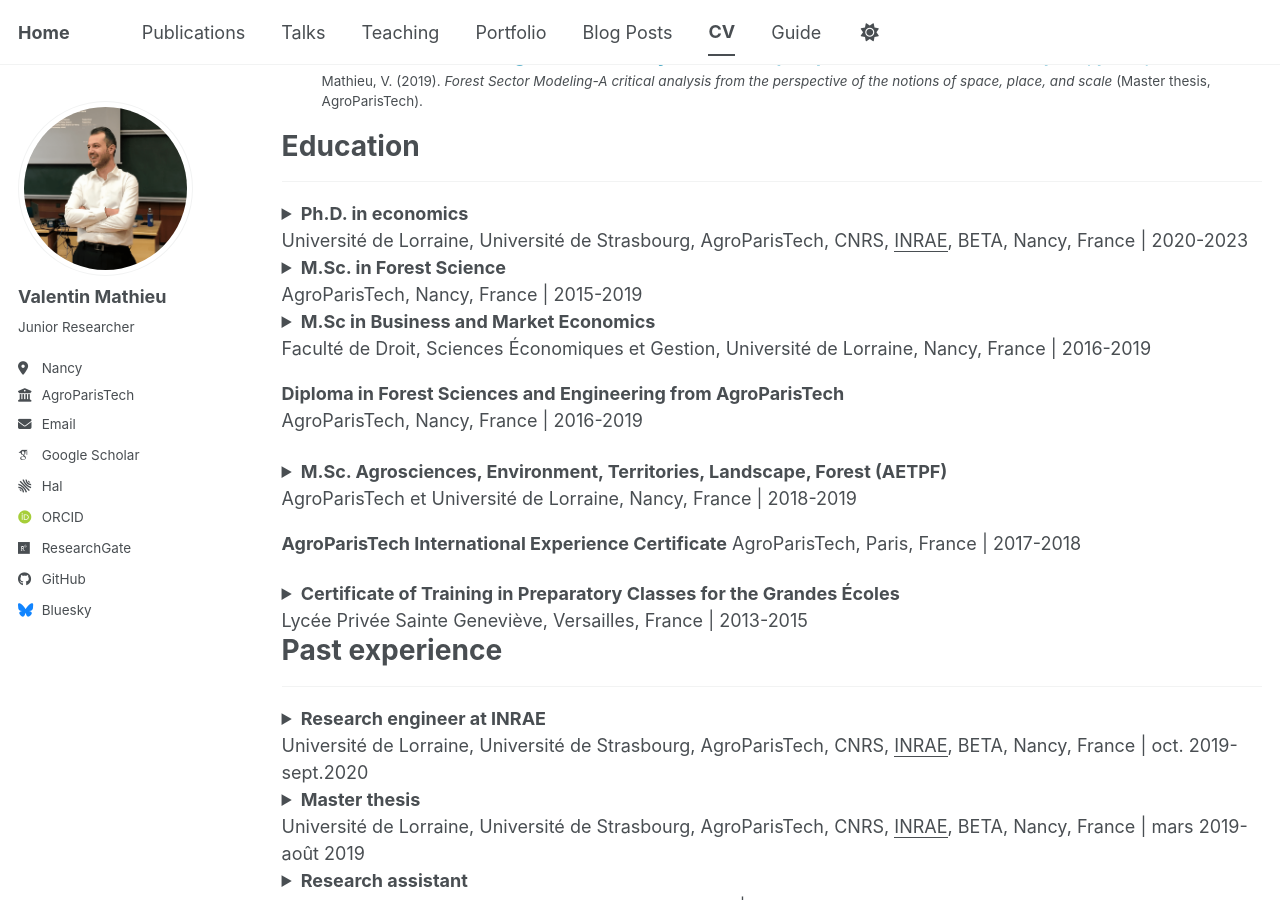
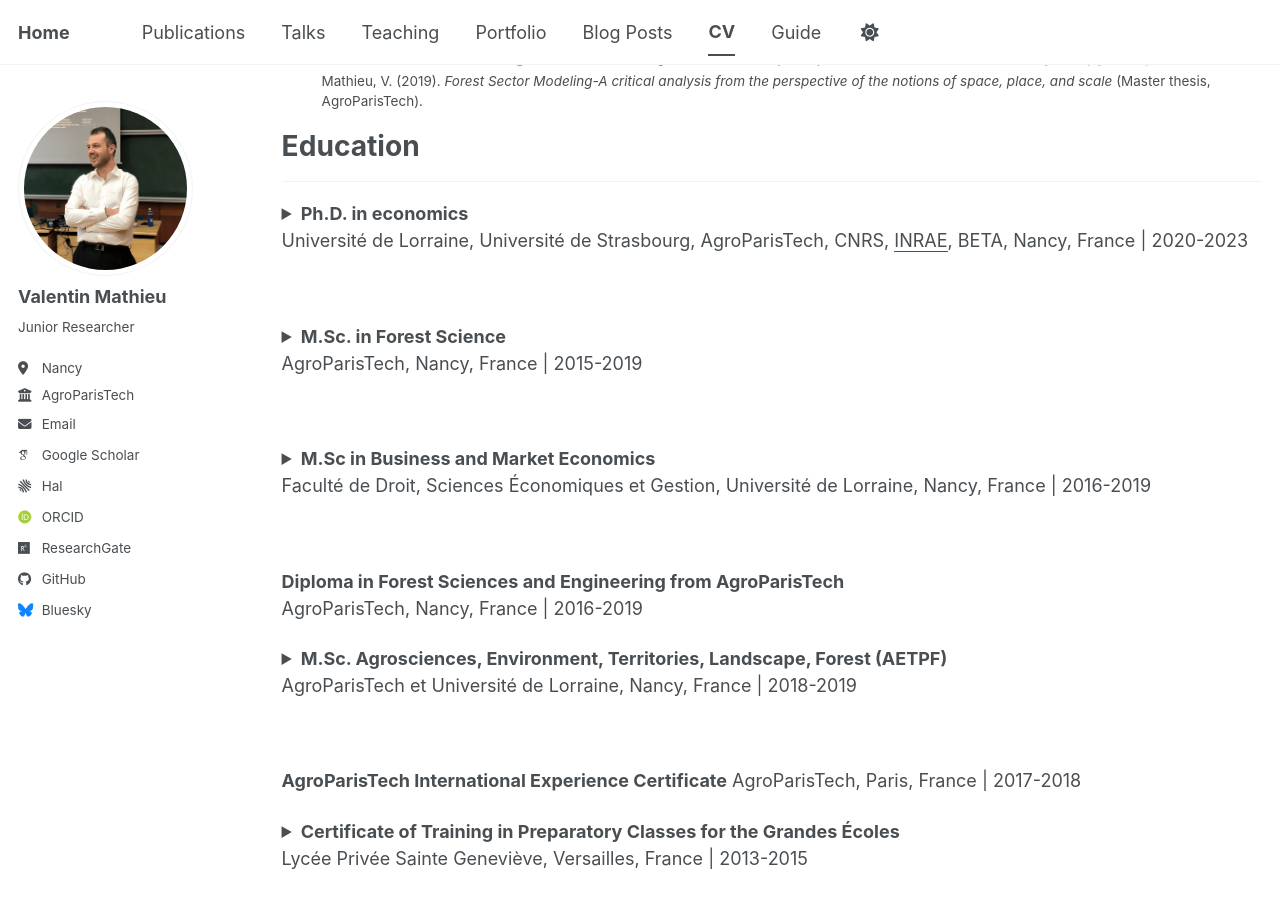
Before and after one commit to vlmathieu/vlmathieu.github.io, a Jekyll site: the page built from _pages/cv.md, in a window 1280 px wide and 900 px high, scrolled down 1157 px. Built offline with Jekyll 4.4.1, drawn with Linux system fonts in a browser that asks for light colours; some web fonts are replaced; a script bundle is joined from its source files by our own code; library files that are not in the unit come from our copies.

Commit message:
Update CV

```diff
--- a/_pages/cv.md
+++ b/_pages/cv.md
@@ -56,7 +56,7 @@ Education
 
   **Committee:** Anne Toppinen, Philippe Cadène, Clément Nedoncelle, Meriem Fournier.
 
-</details>
+</details><br>
 
 <details>
 
@@ -67,7 +67,7 @@ Education
 
   **Major**: Forest Resources and Forest-based Industries (RFF).
 
-</details>
+</details><br>
 
 <details>
 
@@ -78,7 +78,7 @@ Education
 
   **Major:** Economics of Energy, Environmental and Digital Transition (ETEEN).
 
-</details>
+</details><br>
 
 **Diploma in Forest Sciences and Engineering from AgroParisTech**<br>
 AgroParisTech, Nancy, France | 2016-2019
@@ -92,7 +92,7 @@ AgroParisTech, Nancy, France | 2016-2019
 
   **Major:** Wood, Forest, Sustainable Development (BFD).
 
-</details>
+</details><br>
 
 **AgroParisTech International Experience Certificate**
 AgroParisTech, Paris, France | 2017-2018
@@ -106,7 +106,7 @@ AgroParisTech, Paris, France | 2017-2018
 
   **Major:** Biology, Chemistry, Physics, Earth Sciences (BCPST).
 
-</details>
+</details><br>
 
 Past experience
 ======
```
